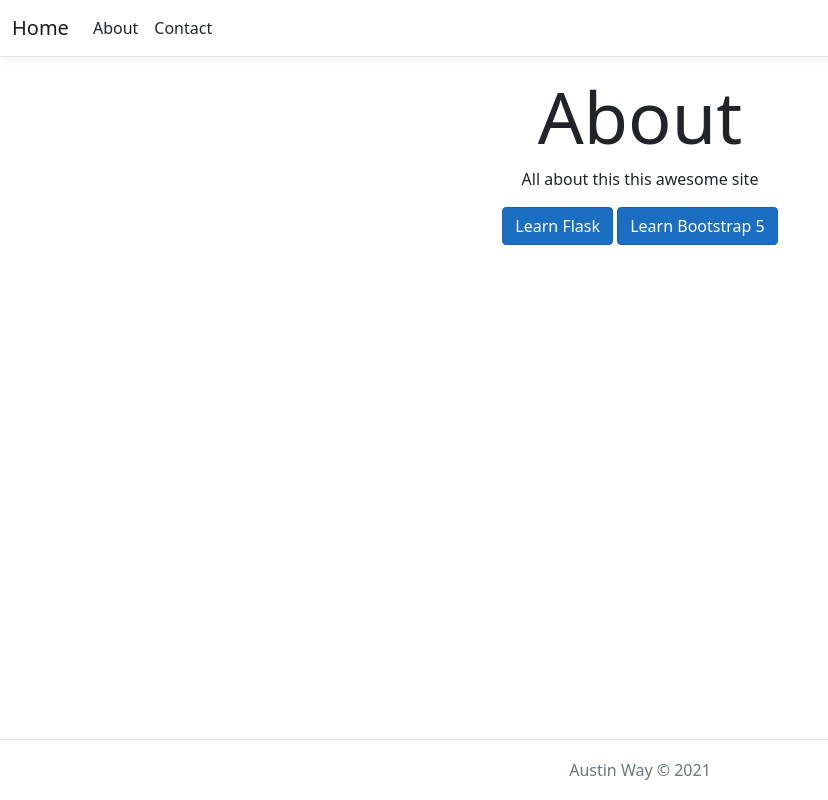
After one commit to dgl-dev/Flask-Gunicorn-Bootstrap-Website-Templates, a Flask app: page /About in a window 1280 px wide. The commit adds this page. Shown: the whole page, without its empty margins (0-828 px from the left). Run offline with Flask 2, Linux system fonts and the light colour scheme.

Commit message:
Added contacts, about and their routes

```diff
--- a/Website1/app.py
+++ b/Website1/app.py
@@ -3,9 +3,17 @@
 # -*- coding: utf-8 -*-
 
 from flask import Flask, render_template
-from flask_sqlalchemy import SQLAlchemy
+# from flask_sqlalchemy import SQLAlchemy
 app = Flask(__name__)
 
 @app.route('/')
 def index():
     return render_template('index.html')
+
+@app.route('/About')
+def about():
+    return render_template('about.html')
+
+@app.route('/Contact')
+def contact():
+    return render_template('contact.html')
--- /dev/null
+++ b/Website1/templates/about.html
@@ -0,0 +1,19 @@
+
+{% extends 'layout.html' %}
+
+{% block title %}About{% endblock %}
+
+{% block body %}
+<h1 class="display-2 text-center">About</h1>
+<p class="text-center">All about this this awesome site</p>
+
+<div class="container">
+  <div class="row">
+    <div class="col text-center">
+      <a class="btn btn-primary" href="https://flask.palletsprojects.com/en/1.1.x/" target="_blank" role="button">Learn Flask</a>
+      <a class="btn btn-primary" href="https://v5.getbootstrap.com/docs/5.0/getting-started/introduction/" target="_blank" role="button">Learn Bootstrap 5</a>
+    </div>
+  </div>
+</div>
+
+{% endblock %}
--- a/Website1/templates/layout.html
+++ b/Website1/templates/layout.html
@@ -20,10 +20,10 @@
                 <div class="collapse navbar-collapse" id="navbarNavDropdown">
                     <ul class="navbar-nav">
                         <li class="nav-item">
-                            <a href="#" class="nav-link text-dark">About</a>
+                            <a href="/About" class="nav-link text-dark">About</a>
                         </li>
                         <li class="nav-item">
-                            <a href="#" class="nav-link text-dark">Contact</a>
+                            <a href="/Contact" class="nav-link text-dark">Contact</a>
                         </li>
                     </ul>
                 </div>
```
Also changed, not shown: Website1/templates/contact.html (added, +19 -0 lines).
